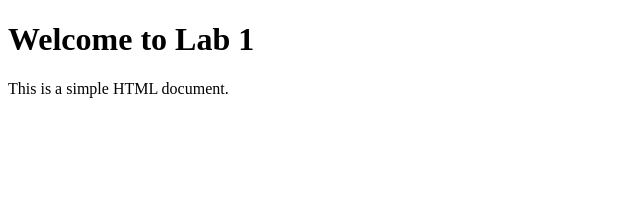
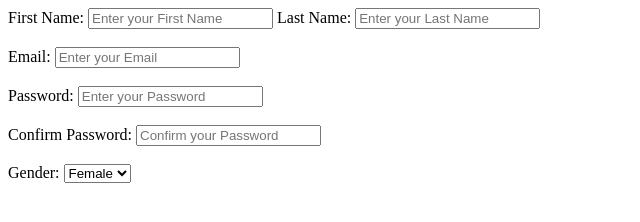
Before and after one commit to KhyGio/KhyGio_WebDesign_LAB_WEEK3, a plain HTML site: page lab1.html in a window 1280 px wide. Shown: the whole page, without its empty margins (0-640 px from the left). Drawn offline with Linux system fonts and the light colour scheme.

Commit message:
Update lab1.html

```diff
--- a/lab1.html
+++ b/lab1.html
@@ -3,10 +3,29 @@
 <head>
     <meta charset="UTF-8">
     <meta name="viewport" content="width=device-width, initial-scale=1.0">
-    <title>Document</title>
+    <title>Registration</title>
 </head>
 <body>
-    <h1>Welcome to Lab 1</h1>
-    <p>This is a simple HTML document.</p>
+    <form action="#">
+        <label for="firstname">First Name:</label>
+        <input type="text" id="firstname" placeholder="Enter your First Name">
+        <label for="lastname">Last Name:</label>
+        <input type="text" id="lastname" placeholder="Enter your Last Name">
+        <br><br>
+        <label for="email">Email:</label>
+        <input type="text" id="email" placeholder="Enter your Email">
+        <br><br>
+        <label for="password">Password:</label>
+        <input type="text" id="password" placeholder="Enter your Password">
+        <br><br>
+        <label for="comnirm password">Confirm Password:</label>
+        <input type="text" id="confirm password" placeholder="Confirm your Password ">
+        <br><br>
+        <label for="gender">Gender:</label>
+        <Select id="gender">
+            <option value="femal">Female</option>
+            <option value="male">Male</option>
+        </Select>
+    </form>
 </body>
 </html>
```
